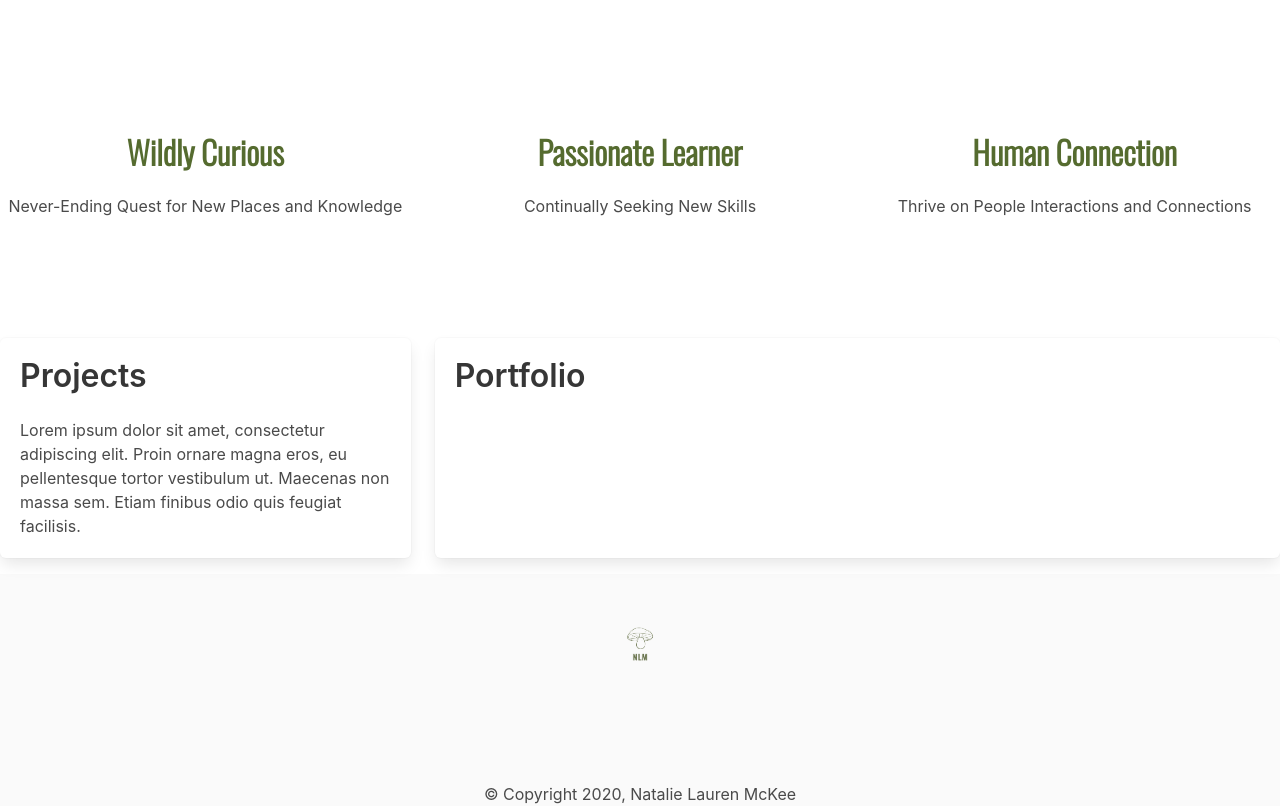
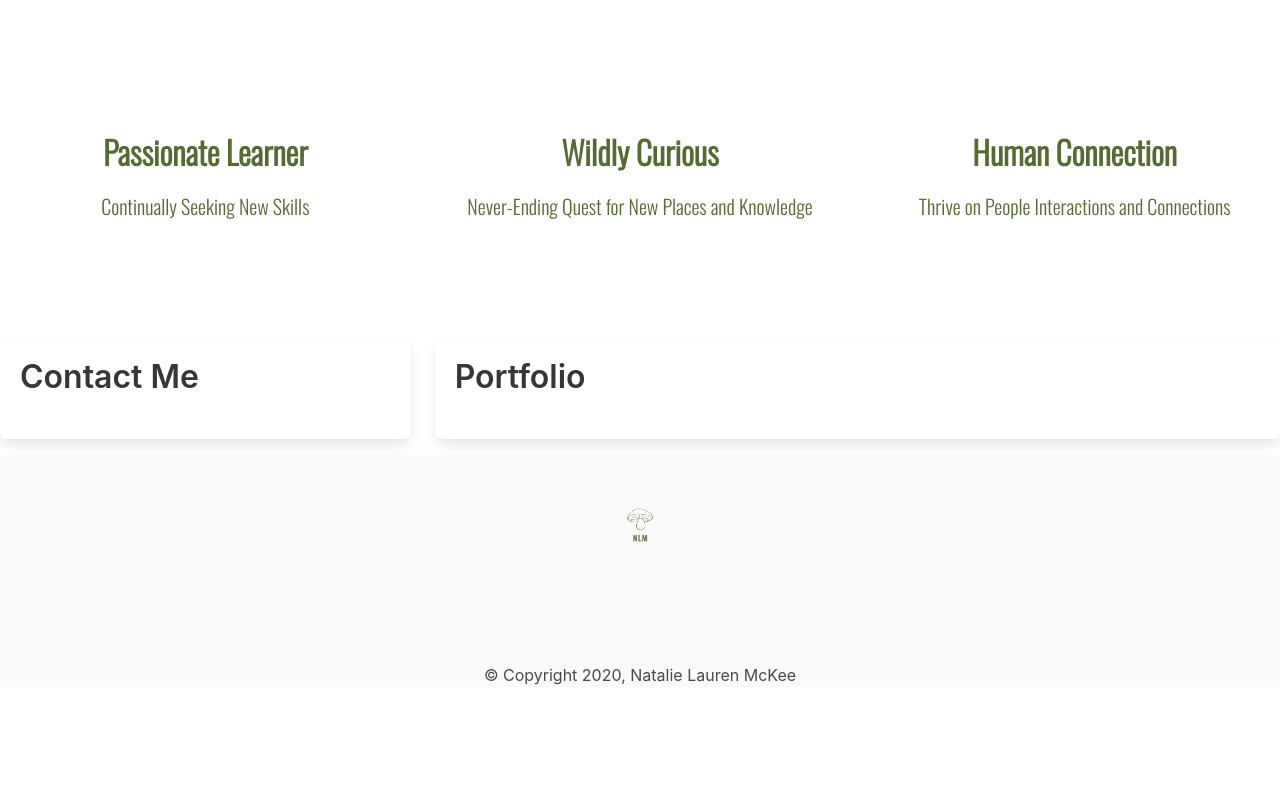
Before and after one commit to nmckee9/React-Portfolio, a React (Create React App) app in the folder nlmportfolio/: page / in a window 1280 px wide. Shown: the part 860-1666 px from the top of the page. After the commit the page ends 1547 px from the top, so only its background shows below. Built offline with nearby package versions, Linux system fonts and the light colour scheme.

Commit message:
edits about section, add font styling

```diff
--- a/nlmportfolio/src/components/About/about.js
+++ b/nlmportfolio/src/components/About/about.js
@@ -1,5 +1,4 @@
 import React from 'react';
-import logo from '../../images/profile.jpg';
 import "./style.css"
 
 function About() {
@@ -10,25 +9,25 @@ function About() {
   <div class="column is-4 has-text-centered">
   <div class="">
   <p class="title is-small abouttitletext">
-  Wildly Curious
+  Passionate Learner
     </p>
-    Never-Ending Quest for New Places and Knowledge
     <p />
+     <p class="subtitle subtitletext">  Continually Seeking New Skills  </p>
     </div>
   </div>
   <div class="column is-4 has-text-centered">
   <p class="title is-small abouttitletext">
-  Passionate Learner
+  Wildly Curious
     </p>
-    Continually Seeking New Skills
-      <p />
+    <p />
+    <p class="subtitle subtitletext"> Never-Ending Quest for New Places and Knowledge </p>
   </div>
   <div class="column is-4 has-text-centered">
   <p class="title is-small abouttitletext">
   Human Connection
     </p>
-    Thrive on People Interactions and Connections
     <p />
+   <p class="subtitle subtitletext">Thrive on People Interactions and Connections</p>
   </div>
 </div>
 </div>
--- a/nlmportfolio/src/components/About/style.css
+++ b/nlmportfolio/src/components/About/style.css
@@ -2,3 +2,8 @@
     color: darkolivegreen;
     font-family: 'Oswald', sans-serif;
   }
+
+  .subtitletext {
+    color: darkolivegreen;
+    font-family: 'Oswald', sans-serif;
+  }
--- a/nlmportfolio/src/components/ProjectIntro/projectinfo.js
+++ b/nlmportfolio/src/components/ProjectIntro/projectinfo.js
@@ -6,8 +6,8 @@ function ProjectIntro() {
         <div class="tile is-ancestor">
         <div class="tile is-4 is-vertical is-parent">
           <div class="tile is-child box">
-            <p class="title">Projects</p>
-            <p>Lorem ipsum dolor sit amet, consectetur adipiscing elit. Proin ornare magna eros, eu pellentesque tortor vestibulum ut. Maecenas non massa sem. Etiam finibus odio quis feugiat facilisis.</p>
+            <p class="title">Contact Me </p>
+            <p></p>
           </div>
           </div>
         <div class="tile is-parent">
```
